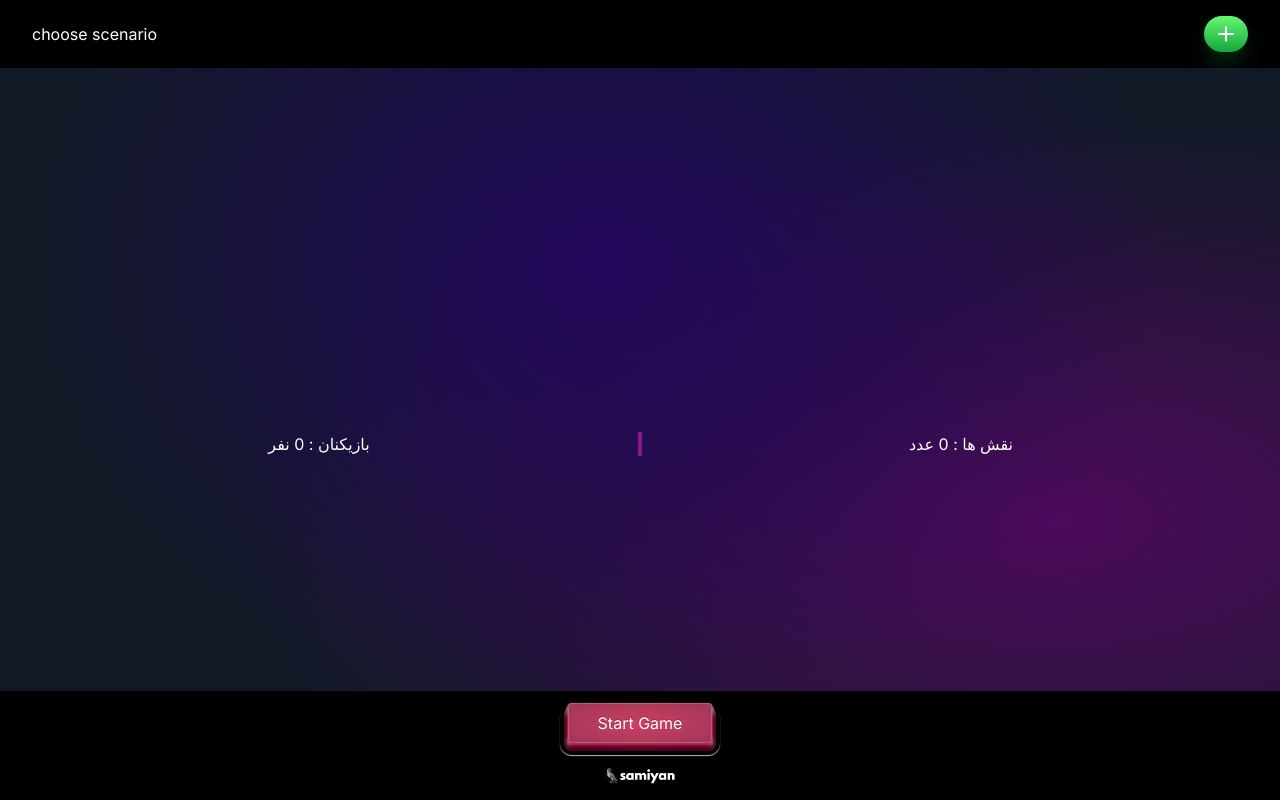
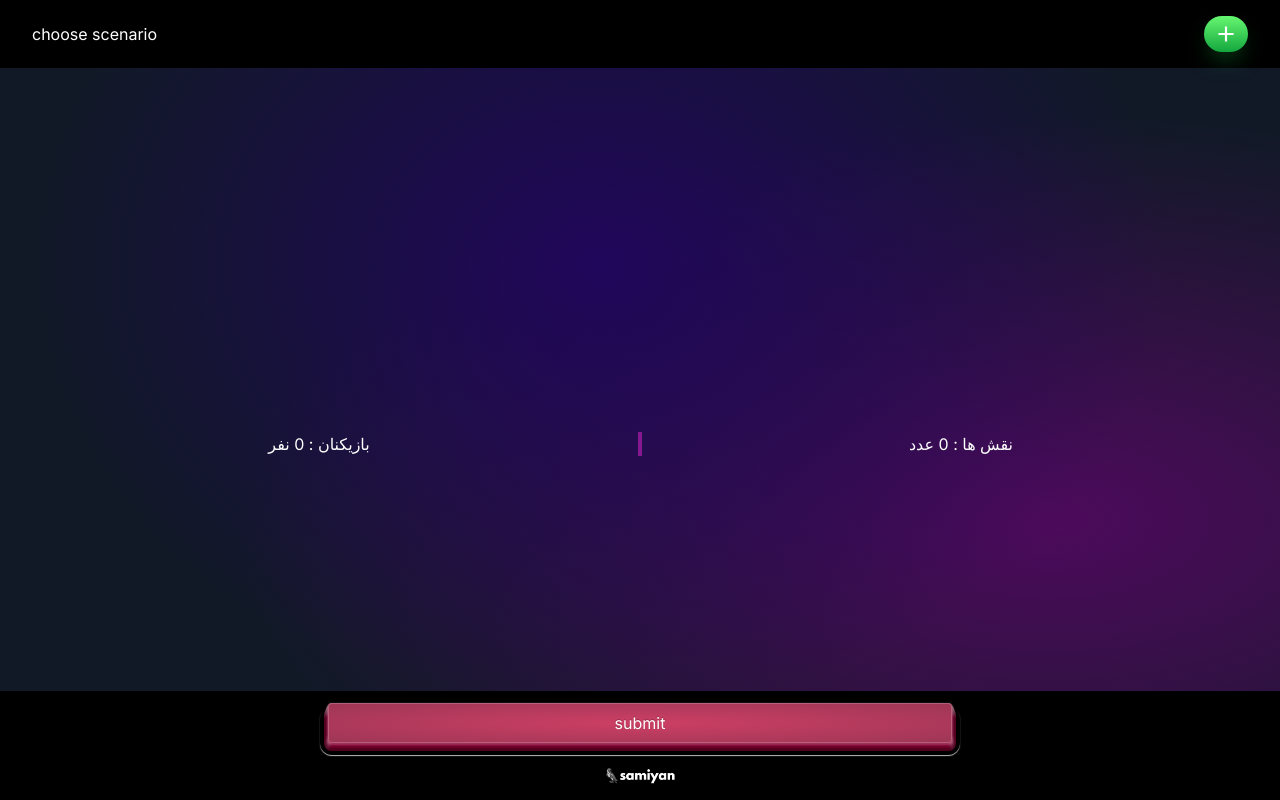
Before and after one commit to Samiyan1/mafia-game, a Next.js app: page /stepTwo/1 in a window 1280 px wide. Built offline with nearby package versions, Linux system fonts and the light colour scheme.

Commit message:
debug roze moarefe

```diff
--- /dev/null
+++ b/app/components/btnRedKey/btnRedKey.css
@@ -0,0 +1,88 @@
+.btn-submit {
+    -webkit-appearance: none;
+    appearance: none;
+    position: relative;
+    border-width: 0;
+    padding: 0 8px 12px;
+    min-width:  100%;
+    box-sizing: border-box;
+    background: transparent;
+    font: inherit;
+    cursor: pointer;
+  }
+
+  .button-top {
+    display: flex;
+    align-items: center;
+    justify-content: center;
+    position: relative;
+    z-index: 0;
+    padding: 8px 16px;
+    transform: translateY(0);
+    text-align: center;
+    color: #fff;
+    text-shadow: 0 -1px rgba(0, 0, 0, .25);
+    transition-property: transform;
+    transition-duration: .2s;
+    -webkit-user-select: none;
+    user-select: none;
+  }
+
+  .btn-submit:active .button-top {
+    transform: translateY(6px);
+  }
+
+  .button-top::after {
+    content: '';
+    position: absolute;
+    z-index: -1;
+    border-radius: 4px;
+    width: 100%;
+    height: 100%;
+    box-sizing: content-box;
+    background-image: radial-gradient(#cd3f64, #9d3656);
+    text-align: center;
+    color: #fff;
+    box-shadow: inset 0 0 0px 1px rgba(255, 255, 255, .2), 0 1px 2px 1px rgba(255, 255, 255, .2);
+    transition-property: border-radius, padding, width, transform;
+    transition-duration: .2s;
+  }
+
+  .btn-submit:active .button-top::after {
+    border-radius: 6px;
+    padding: 0 2px;
+  }
+
+  .button-bottom {
+    position: absolute;
+    z-index: -1;
+    bottom: 4px;
+    left: 4px;
+    border-radius: 8px / 16px 16px 8px 8px;
+    padding-top: 6px;
+    width: calc(100% - 8px);
+    height: calc(100% - 10px);
+    box-sizing: content-box;
+    background-color: #803;
+    background-image: radial-gradient(4px 8px at 4px calc(100% - 8px), rgba(255, 255, 255, .25), transparent), radial-gradient(4px 8px at calc(100% - 4px) calc(100% - 8px), rgba(255, 255, 255, .25), transparent), radial-gradient(16px at -4px 0, white, transparent), radial-gradient(16px at calc(100% + 4px) 0, white, transparent);
+    box-shadow: 0px 2px 3px 0px rgba(0, 0, 0, 0.5), inset 0 -1px 3px 3px rgba(0, 0, 0, .4);
+    transition-property: border-radius, padding-top;
+    transition-duration: .2s;
+  }
+
+  .btn-submit:active .button-bottom {
+    border-radius: 10px 10px 8px 8px / 8px;
+    padding-top: 0;
+  }
+
+  .button-base {
+    position: absolute;
+    z-index: -2;
+    top: 4px;
+    left: 0;
+    border-radius: 12px;
+    width: 100%;
+    height: calc(100% - 4px);
+    background-color: rgba(0, 0, 0, .15);
+    box-shadow: 0 1px 1px 0 rgba(255, 255, 255, .75), inset 0 2px 2px rgba(0, 0, 0, .25);
+  }
--- /dev/null
+++ b/app/components/btnRedKey/btnRedKey.tsx
@@ -0,0 +1,13 @@
+import React from 'react'
+import './btnRedKey.css';
+export default function BtnRedKey(props:{ action: any, value: any ,className :string}) {
+    return (
+        <div className={`flex ${props.className}`}>
+            <button onClick={props.action} type="button" className="btn-submit my-3">
+                <div className="button-top ">{props.value}</div>
+                <div className="button-bottom"></div>
+                <div className="button-base"></div>
+            </button>
+        </div>
+    )
+}
--- a/app/hooks/useLocalData.ts
+++ b/app/hooks/useLocalData.ts
@@ -2,22 +2,24 @@
 import React, { useEffect } from 'react';
 import { useState } from 'react';
 
-export default function useLocalData(finalListStateProp: any) {
+export default function useLocalData(finalListStateProp: any[]) {
 
     const [finalListState, setFinalListState] = useState([...finalListStateProp]);
 
     useEffect(() => {
-        const storedItems: any = JSON.parse(localStorage.getItem('localPlayerList') || '');
+        if (typeof window !== "undefined") {
+          const storedItems: any = JSON.parse(window.localStorage.getItem('localPlayerList') || '');
 
-
-        if (storedItems && storedItems.length >= 4) {
+          if (storedItems && storedItems.length >= 4) {
 
             setFinalListState([...storedItems])
 
         } else {
-            localStorage.setItem('localPlayerList', JSON.stringify(finalListState))
+            window.localStorage.setItem('localPlayerList', JSON.stringify(finalListState))
+          }
         }
-    }, [])
+
+      }, [])
 
     // function removeLocalData() {
     //     localStorage.setItem('localPlayerList', JSON.stringify(''))
--- a/app/stepTwo/[senarioName]/page.tsx
+++ b/app/stepTwo/[senarioName]/page.tsx
@@ -13,6 +13,7 @@ import { useRouter } from 'next/navigation'
 import { useDispatch, useSelector } from 'react-redux';
 import { setFinalList } from '@/app/redux/reducers/ruleAndplayers';
 import Link from 'next/link';
+import BtnRedKey from '@/app/components/btnRedKey/btnRedKey';
 
 const Page = () => {
 
@@ -33,9 +34,6 @@ const Page = () => {
 
     //states
     let extraPlayerTeam: string = '';
-    const [activeSlideIndex, setActiveSlideIndex] = useState(0);
-    const [showStepThree, setShowStepThree] = useState(true);
-    const [showMoarefe, setShowMoarefe] = useState(false);
     const [isOpen, setIsOpen] = useState(false);
     const [selectRule, setSelectRule] = useState<string[]>([])
     const [extraPlayerName, setExtraPlayerName] = useState<string>('')
@@ -133,9 +131,9 @@ const Page = () => {
         };
         console.log(newRuleObject)
 
-        setAddExtraPlayer(newRuleObject);
         let newScenarioObject: any = scenarioObject;
-        newScenarioObject.rules.push(addExtraPlayer);
+        newScenarioObject.rules.push(newRuleObject);
+
         setScenarioObject(newScenarioObject);
         setIsOpen(!isOpen);
     }
@@ -230,13 +228,7 @@ const Page = () => {
             </div>
 
             <footer className='bg-black w-full fixed bottom-0 flex flex-col items-center'>
-                <div className='flex'>
-                    <button onClick={startGame} type="button" className="btn-submit my-3">
-                        <div className="button-top">Start Game</div>
-                        <div className="button-bottom"></div>
-                        <div className="button-base"></div>
-                    </button>
-                </div>
+               <BtnRedKey className='w-[50vw]' action={startGame} value={'submit'}/>
                 <Image
                     src="/logoWhite.png"
                     alt="Vercel Logo"
--- a/app/stepTwo/[senarioName]/rozeMoarefe/rozeMoarefe.css
+++ b/app/stepTwo/[senarioName]/rozeMoarefe/rozeMoarefe.css
@@ -1,5 +1,4 @@
-
-.card-glass{
+.card-glass {
   /* From https://css.glass */
   background: rgba(255, 255, 255, 0.2);
   border-radius: 16px;
@@ -8,10 +7,12 @@
   -webkit-backdrop-filter: blur(5px);
   border: 1px solid rgba(255, 255, 255, 0.3);
 }
-  footer{
+
+footer {
 
   box-shadow: 10px 10px 20px #0e1013, -10px -10px 40px #383e4b;
 }
+
 .btn {
 
   border-radius: 5px;
@@ -28,6 +29,7 @@
 }
 
 @keyframes flickering {
+
   0%,
   100% {
     opacity: 1;
@@ -164,7 +166,7 @@
   animation: blink 1.5s ease-out 1s infinite alternate;
 }
 
-    .btn-show:hover > span {
+.btn-show:hover>span {
   filter: contrast(150%);
 }
 
@@ -282,56 +284,50 @@
 
 
 /*------ Settings ------*/
-.container {
-  --color: #3d0050;
-  --size: 30px;
-  display: flex;
-  justify-content: center;
-  align-items: center;
-  position: relative;
-  cursor: pointer;
-  font-size: var(--size);
-  user-select: none;
-  fill: var(--color);
+.audio-player {
+
 }
 
-.container .play {
-  position: absolute;
-  animation: keyframes-fill .5s;
+.player-controls {
+  flex-grow: 1;
+  display: flex;
+  flex-direction: column;
 }
 
-.container .pause {
-  position: absolute;
-  display: none;
-  animation: keyframes-fill .5s;
+.buttons {
+  display: flex;
+  align-items: center;
 }
 
-/* ------ On check event ------ */
-.container input:checked ~ .play {
-  display: none;
+button {
+  background: none;
+  border: none;
+  cursor: pointer;
+  outline: none;
 }
 
-.container input:checked ~ .pause {
-  display: block;
+.play-btn,
+.pause-btn,
+.skip-btn,
+.volume-btn {
+  font-size: 16px;
+  color: #000;
+  transition: transform 0.2s ease-in-out;
 }
 
-/* ------ Hide the default checkbox ------ */
-.container input {
-  position: absolute;
-  opacity: 0;
-  cursor: pointer;
-  height: 0;
+.play-btn:hover,
+.pause-btn:hover,
+.skip-btn:hover,
+.volume-btn:hover {
+  transform: scale(1.2);
+}
+
+@keyframes progress-animation {
+  0% {
     width: 0;
   }
 
-/* ------ Animation ------ */
-@keyframes keyframes-fill {
-  0% {
-    transform: rotate(-180deg) scale(0);
-    opacity: 0;
-  }
-
-  50% {
-    transform: rotate(-10deg) scale(1.2);
+  100% {
+    width: 100%;
   }
 }
--- a/app/stepTwo/[senarioName]/stepThree.css
+++ b/app/stepTwo/[senarioName]/stepThree.css
@@ -88,94 +88,6 @@
   top: 2px;
 }
 
-.btn-submit {
-  -webkit-appearance: none;
-  appearance: none;
-  position: relative;
-  border-width: 0;
-  padding: 0 8px 12px;
-  min-width: 10em;
-  box-sizing: border-box;
-  background: transparent;
-  font: inherit;
-  cursor: pointer;
-}
-
-.button-top {
-  display: flex;
-  align-items: center;
-  justify-content: center;
-  position: relative;
-  z-index: 0;
-  padding: 8px 16px;
-  transform: translateY(0);
-  text-align: center;
-  color: #fff;
-  text-shadow: 0 -1px rgba(0, 0, 0, .25);
-  transition-property: transform;
-  transition-duration: .2s;
-  -webkit-user-select: none;
-  user-select: none;
-}
-
-.btn-submit:active .button-top {
-  transform: translateY(6px);
-}
-
-.button-top::after {
-  content: '';
-  position: absolute;
-  z-index: -1;
-  border-radius: 4px;
-  width: 100%;
-  height: 100%;
-  box-sizing: content-box;
-  background-image: radial-gradient(#cd3f64, #9d3656);
-  text-align: center;
-  color: #fff;
-  box-shadow: inset 0 0 0px 1px rgba(255, 255, 255, .2), 0 1px 2px 1px rgba(255, 255, 255, .2);
-  transition-property: border-radius, padding, width, transform;
-  transition-duration: .2s;
-}
-
-.btn-submit:active .button-top::after {
-  border-radius: 6px;
-  padding: 0 2px;
-}
-
-.button-bottom {
-  position: absolute;
-  z-index: -1;
-  bottom: 4px;
-  left: 4px;
-  border-radius: 8px / 16px 16px 8px 8px;
-  padding-top: 6px;
-  width: calc(100% - 8px);
-  height: calc(100% - 10px);
-  box-sizing: content-box;
-  background-color: #803;
-  background-image: radial-gradient(4px 8px at 4px calc(100% - 8px), rgba(255, 255, 255, .25), transparent), radial-gradient(4px 8px at calc(100% - 4px) calc(100% - 8px), rgba(255, 255, 255, .25), transparent), radial-gradient(16px at -4px 0, white, transparent), radial-gradient(16px at calc(100% + 4px) 0, white, transparent);
-  box-shadow: 0px 2px 3px 0px rgba(0, 0, 0, 0.5), inset 0 -1px 3px 3px rgba(0, 0, 0, .4);
-  transition-property: border-radius, padding-top;
-  transition-duration: .2s;
-}
-
-.btn-submit:active .button-bottom {
-  border-radius: 10px 10px 8px 8px / 8px;
-  padding-top: 0;
-}
-
-.button-base {
-  position: absolute;
-  z-index: -2;
-  top: 4px;
-  left: 0;
-  border-radius: 12px;
-  width: 100%;
-  height: calc(100% - 4px);
-  background-color: rgba(0, 0, 0, .15);
-  box-shadow: 0 1px 1px 0 rgba(255, 255, 255, .75), inset 0 2px 2px rgba(0, 0, 0, .25);
-}
 
 
 
```
Also changed, not shown: app/components/btnAmungUs/btnAmongUs.tsx (+4 -4 lines), app/stepTwo/[senarioName]/moarefe/moarefe.css (+6 -8 lines), app/stepTwo/[senarioName]/moarefe/page.tsx (+24 -15 lines), app/stepTwo/[senarioName]/rozeMoarefe/page.tsx (+20 -18 lines), app/stepTwo/[senarioName]/rozeMoarefe/timer.tsx (+18 -15 lines). Lines whose indentation alone changed are shown as unchanged.
